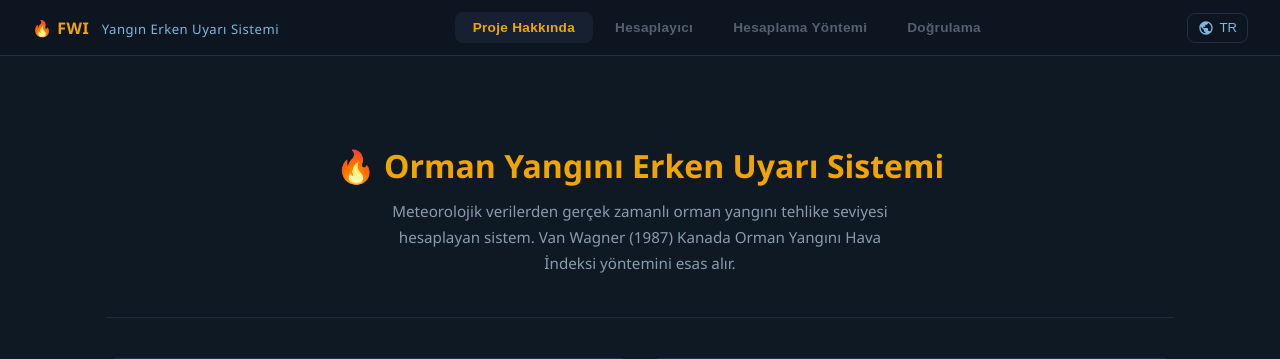
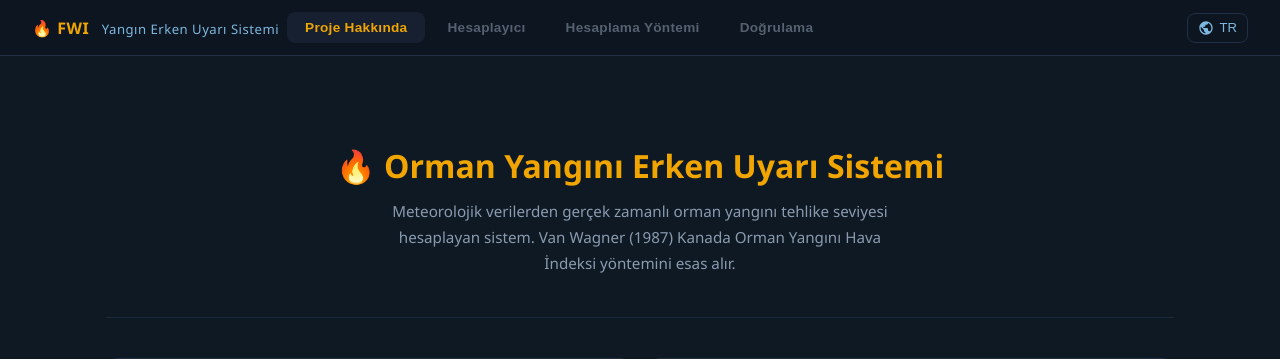
Before and after one commit to MrFBaker/orman-yangini, a Flask app: page / in a window 1280 px wide. Shown: the top 359 px of the page. Run offline with Flask 3, Linux system fonts and the light colour scheme.

Commit message:
Nav düzeni: logo+linkler sola, dil seçici sağa yapışık
Co-Authored-By: Claude Opus 4.6 <noreply@anthropic.com>

```diff
--- a/templates/index.html
+++ b/templates/index.html
@@ -25,7 +25,8 @@
       border-bottom: 1px solid #223047;
       display: flex;
       align-items: center;
-      justify-content: space-between;
+      justify-content: flex-start;
+      gap: 8px;
       padding: 0 32px;
       height: 56px;
       position: sticky;
@@ -58,7 +59,7 @@
     /* DİL SEÇİCİ */
     .lang-toggle {
       position: relative;
-      margin-left: 12px;
+      margin-left: auto;
       flex-shrink: 0;
     }
     .lang-btn {
```
